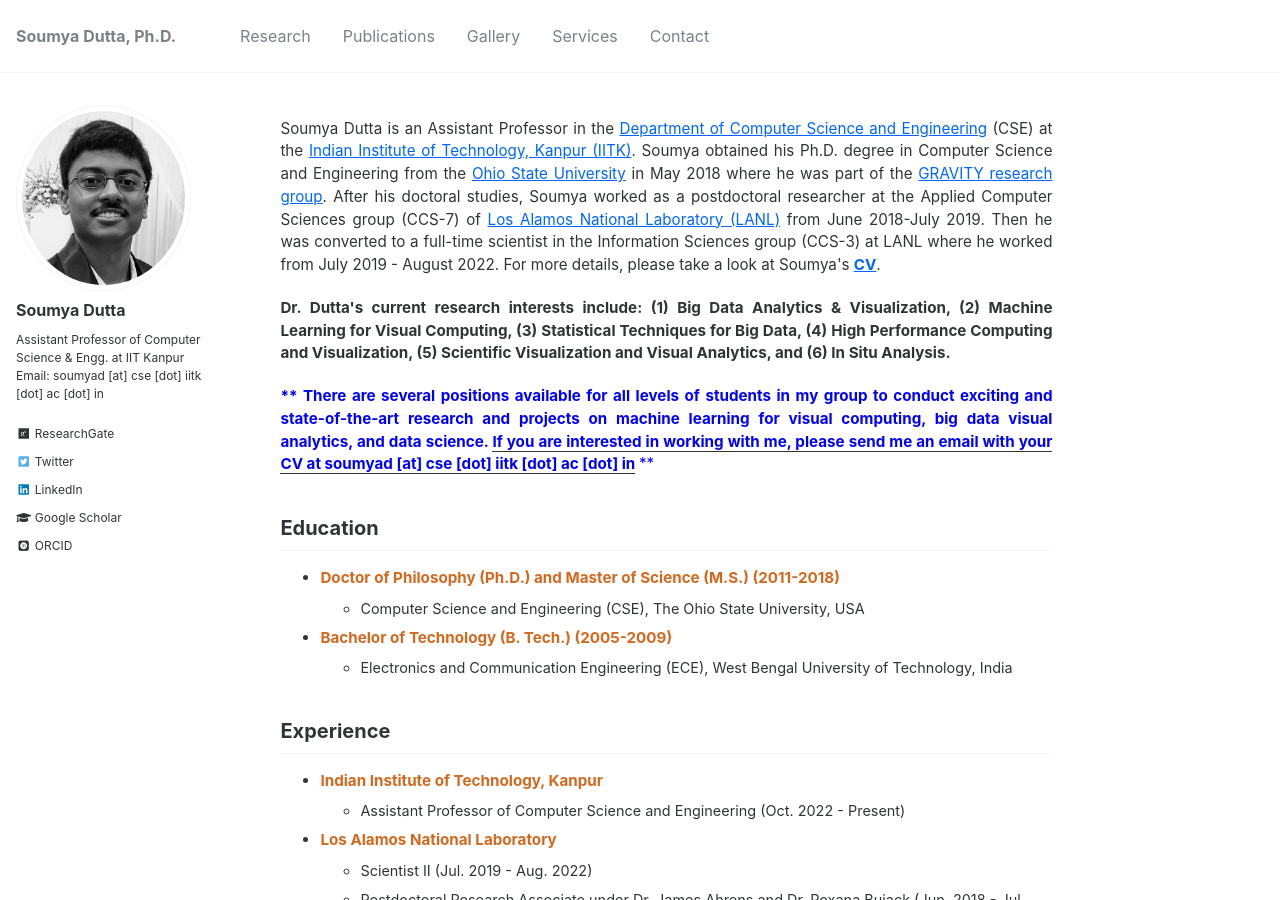
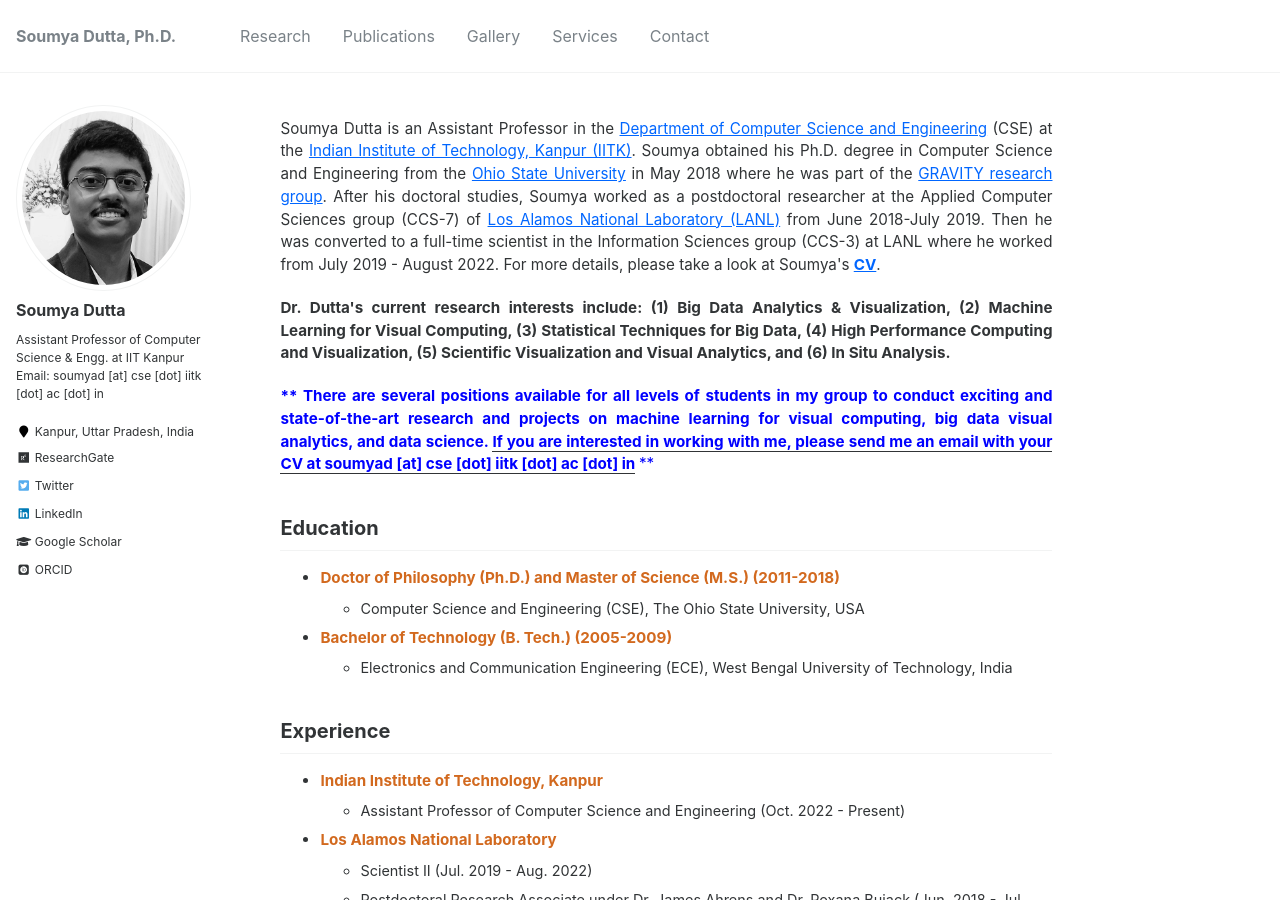
Before and after one commit to soumyadutta-cse/soumyadutta-cse.github.io, a Jekyll site: the page built from _pages/about.md, in a window 1280 px wide and 900 px high. Built offline with Jekyll 4.4.1, drawn with Linux system fonts in a browser that asks for light colours; some web fonts are replaced.

Commit message:
few mnor edits

```diff
--- a/_config.yml
+++ b/_config.yml
@@ -83,7 +83,7 @@ author:
   name             : "Soumya Dutta"
   avatar           : "sdutta_BW.png"
   bio              : "Assistant Professor of Computer Science & Engg. at IIT Kanpur Email: soumyad [at] cse [dot] iitk [dot] ac [dot] in"
-  location         :
+  location         : "Kanpur, Uttar Pradesh, India"
   employer         :
   googlescholar    : "https://scholar.google.com/citations?user=7CGMUB8AAAAJ&hl=en&oi=ao"
   email            :
```
